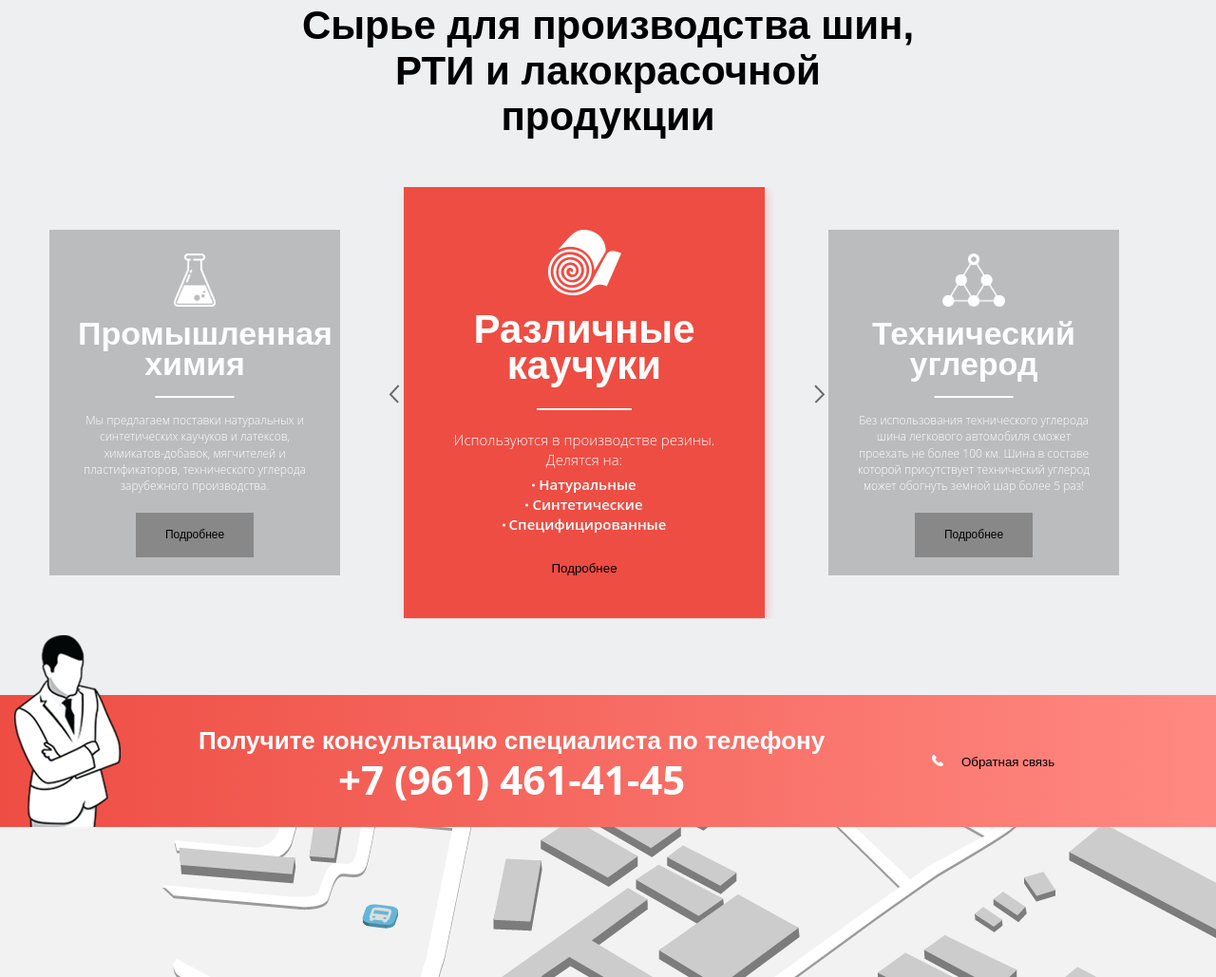
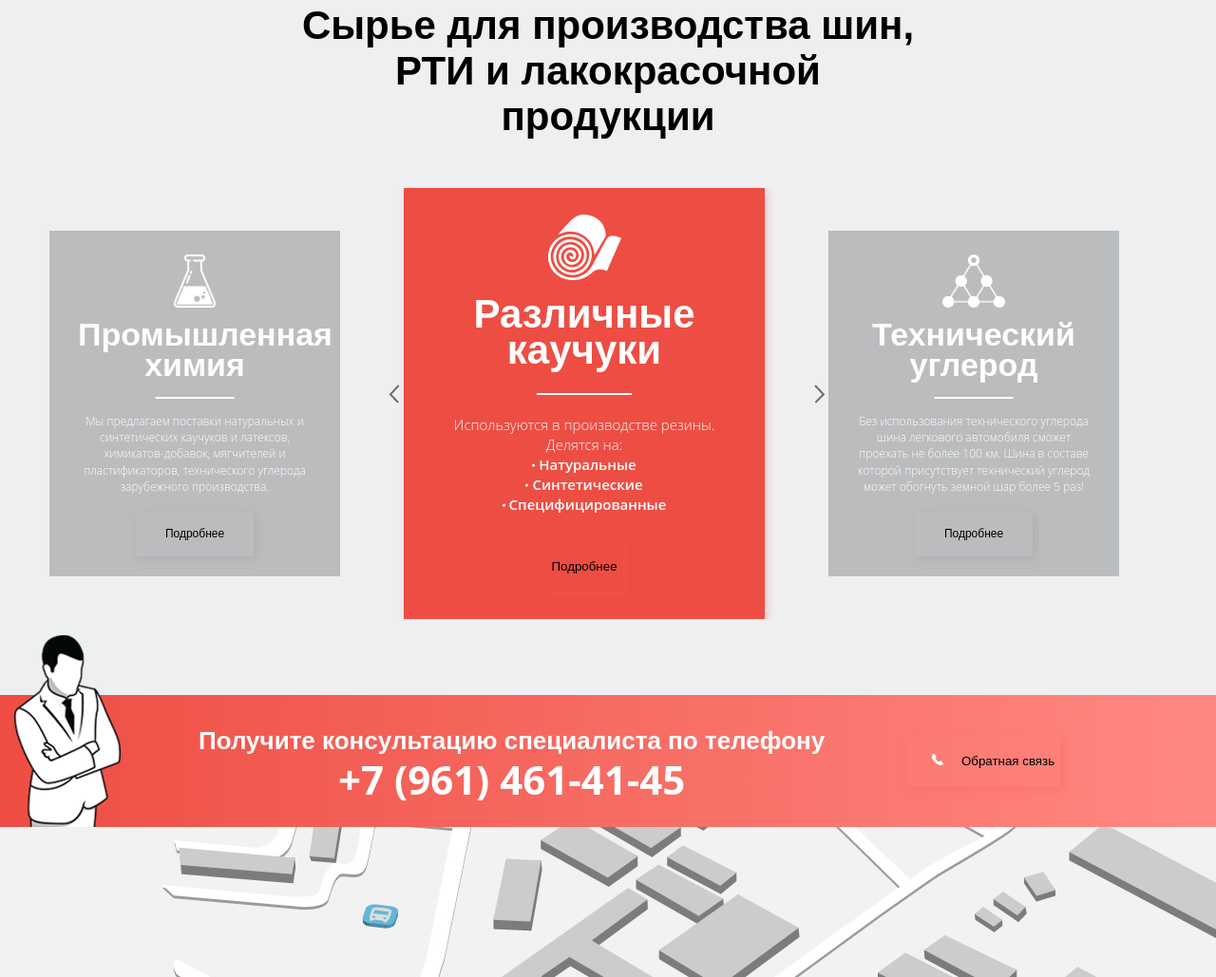
Before and after one commit to AnarAgaev/Rus-torg, a website: page src/index.html in a window 1280 px wide. Shown: the part 1716-2745 px from the top of the page at 95% size. Drawn offline with nearby package versions, Linux system fonts and the light colour scheme; files that its build step writes are made by us from their sources; files whose address does not match are found by name.

Commit message:
fix buttons

```diff
--- a/src/index.html
+++ b/src/index.html
@@ -350,51 +350,43 @@
         <div class="container">
             <div class="material__items-wrap">
                 <ul class="material__items">
-
                     <li class="material__item material__item_passive materials">
                         <div class="material__item-body">
                             <img src="/images/cemical.png" alt="Химическое сырье" class="material__icon">
                             <h3 class="material__title">Промышленная химия</h3>
-                            <p class="material__description">Мы предлагаем поставки натуральных и синтетических каучуков и латексов, химикатов-добавок, мягчителей и пластификаторов, технического углерода зарубежного производства.</p>
+                            <div class="material__description">Мы предлагаем поставки натуральных и синтетических каучуков и латексов, химикатов-добавок, мягчителей и пластификаторов, технического углерода зарубежного производства.</div>
                             <div class="material__button">
-                                <button class="btn-default btn-dark" data-card-id="chemistry"><span>Подробнее</span></button>
+                                <button class="btn-default-emty" data-card-id="chemistry"><span>Подробнее</span></button>
                             </div>
                         </div>
                     </li>
-
-
-
-
                     <li class="material__item material__item_active rubbers">
                         <div class="material__item-body">
                             <img src="/images/roolone.png" alt="Каучуки" class="material__icon">
                             <h3 class="material__title">Различные каучуки</h3>
-                            <p class="material__description">Используются в производстве резины. Делятся на:</p>
-                            <ul class="material__description-list">
-                                <li>Натуральные</li>
-                                <li>Синтетические</li>
-                                <li>Специфицированные</li>
-                            </ul>
+                            <div class="material__description">
+                                Используются в производстве резины. Делятся на:
+                                <ul class="material__description-list">
+                                    <li>Натуральные</li>
+                                    <li>Синтетические</li>
+                                    <li>Специфицированные</li>
+                                </ul>
+                            </div>
                             <div class="material__button">
-                                <button class="btn-default btn-dark" data-card-id="rubbers"><span>Подробнее</span></button>
+                                <button class="btn-default-emty" data-card-id="rubbers"><span>Подробнее</span></button>
                             </div>
                         </div>
                     </li>
-
-
                     <li class="material__item material__item_passive carbon">
                         <div class="material__item-body">
                             <img src="/images/molecul.png" alt="Технический  углерод" class="material__icon">
                             <h3 class="material__title">Технический  углерод</h3>
-                            <p class="material__description">Без использования технического углерода шина легкового автомобиля сможет проехать не более 100 км. Шина в составе которой присутствует технический углерод может обогнуть земной шар более 5 раз!</p>
+                            <div class="material__description">Без использования технического углерода шина легкового автомобиля сможет проехать не более 100 км. Шина в составе которой присутствует технический углерод может обогнуть земной шар более 5 раз!</div>
                             <div class="material__button">
-                                <button class="btn-default btn-dark" data-card-id="carbon"><span>Подробнее</span></button>
+                                <button class="btn-default-emty" data-card-id="carbon"><span>Подробнее</span></button>
                             </div>
                         </div>
                     </li>
-
-
-
                 </ul>
             </div>
         </div>
@@ -413,7 +405,7 @@
                 <p class="consultation__phone">+7 (961) 461-41-45</p>
             </div>
             <div class="consultation__button-container">
-                <button type="button" name="button" class="btn-default btn-dark open-feedback-modal">
+                <button type="button" name="button" class="btn-default-emty open-feedback-modal">
                     <span>
                         <img src="/images/btn-icon-phone.png" alt="">
                         Обратная связь
--- a/src/js/main.js
+++ b/src/js/main.js
@@ -175,28 +175,29 @@ function materialSliding(slideTo) {
     let positionLeft = sliderContainer.position().left
     let firstElement = $('.material__item:first')
     let lastElement = $('.material__item:last')
-    let activeElement = $('.material__item_active')
 
     switch (slideTo) {
         case 'left':
-            activeElement.clone().prependTo(sliderContainer)
-            lastElement.remove() // Deleted last element
             $('.material__item_active').addClass('material__item_passive').removeClass('material__item_active')
-            $('.material__item:eq(2)').removeClass('material__item_passive').addClass('material__item_active')
-            positionLeft -= STEP_WIDTH
-            sliderContainer.css('left', positionLeft + 'px')
+            $('.material__item:eq(1)').removeClass('material__item_passive').addClass('material__item_active')
             positionLeft += STEP_WIDTH
-            sliderContainer.animate({left: positionLeft + 'px'}, 800, 'easeOutQuart')
+            sliderContainer.animate({left: positionLeft + 'px'}, 800, 'easeOutQuart', function(){
+                lastElement.remove()
+                $('.material__item:eq(2)').clone().prependTo(sliderContainer)
+                positionLeft -= STEP_WIDTH
+                sliderContainer.css('left', positionLeft + 'px')
+            })
             break
         case 'right':
-            activeElement.clone().appendTo(sliderContainer)
-            firstElement.remove() // Deleted last element
             $('.material__item_active').addClass('material__item_passive').removeClass('material__item_active')
-            $('.material__item:eq(2)').removeClass('material__item_passive').addClass('material__item_active')
-            positionLeft += STEP_WIDTH
-            sliderContainer.css('left', positionLeft + 'px')
+            $('.material__item:eq(3)').removeClass('material__item_passive').addClass('material__item_active')
             positionLeft -= STEP_WIDTH
-            sliderContainer.animate({left: positionLeft + 'px'}, 800, 'easeOutQuart')
+            sliderContainer.animate({left: positionLeft + 'px'}, 800, 'easeOutQuart', function() {
+                firstElement.remove()
+                $('.material__item:eq(1)').clone().appendTo(sliderContainer)
+                positionLeft += STEP_WIDTH
+                sliderContainer.css('left', positionLeft + 'px')
+            })
             break
     }
 }
--- a/src/less/main.less
+++ b/src/less/main.less
@@ -381,8 +381,9 @@ header {
 .material {
     background-color: #eeeff1;
     position: relative;
-    .btn-default::before,
-    .btn-default::after {
+    padding: 80px 0;
+    *::before,
+    *::after {
         display: none;
     }
     &__items {
@@ -390,21 +391,14 @@ header {
         align-items: center;
         position: relative;
         width: 9999px;
-        &::before,
-        &::after {
-            display: none;
-        }
         &-wrap {
             position: relative;
             overflow: hidden;
             height: 455px;
-            &::before,
-            &::after {
-                display: none;
-            }
+            display: flex;
+            align-items: center;
         }
     }
-    padding: 80px 0;
     &-title {
         color: #000000;
         font-family: 'MetaPro', sans-serif;
@@ -421,10 +415,6 @@ header {
         justify-content: center;
         width: 410px;
         padding: 0;
-        &::before,
-        &::after {
-            display: none;
-        }
         &_passive {
             .material__item-body {
                 width: 306px;
@@ -432,11 +422,7 @@ header {
                 background-color: #babcbe;
                 padding: 25px 30px 24px;
                 position: relative;
-                transition: width .6s cubic-bezier(0.165, 0.84, 0.44, 1);
-                &::before,
-                &::after {
-                    display: none;
-                }
+                transition: width .5 linear, height .1s linear, background-color .2s linear; //cubic-bezier(0.165, 0.84, 0.44, 1)
             }
             .material__title::after {
                 content: '';
@@ -464,12 +450,7 @@ header {
                 flex-direction: column;
                 align-items: center;
                 justify-content: center;
-                transition: width .6s cubic-bezier(0.165, 0.84, 0.44, 1);
-                &::before,
-                &::after {
-                    display: none;
-                }
-
+                transition: width .5s linear, height .1s linear, background-color .2s linear; //cubic-bezier(0.165, 0.84, 0.44, 1);
             }
             .material__title::after {
                 content: '';
@@ -499,14 +480,15 @@ header {
         margin: 0 auto;
         padding-bottom: 28px;
         margin-bottom: 21px;
-
+        width: 100%;
+        transition: font-size .7s;
     }
     &__item_passive h3 {
         font-size: 34px;
         line-height: 32px;
         padding-bottom: 20px;
         margin-bottom: 15px;
-        transition: all 0s;
+        height: 84px;
     }
     &__item_passive .material__button {
         margin-top: 19px;
@@ -517,16 +499,11 @@ header {
     &__item_active h3 {
         font-size: 42px;
         line-height: 38px;
-        transition: all 0s;
+        height: 104px;
     }
     &__icon {
         display: block;
         margin: 0 auto 17px;
-        transition: all .8s;
-        &::before,
-        &::after {
-            display:none;
-        }
     }
     &__item_passive .material__icon {
         width: auto;
@@ -538,22 +515,25 @@ header {
         color: #ffffff;
         font-family: "Open Sans", sans-serif;
         font-weight: 300;
-        transition: all .8s;
     }
     &__item_active &__description {
         font-size: 15px;
         line-height: 21px;
+        width: 320px;
+        height: 105px;
     }
     &__item_passive &__description {
         font-size: 12px;
         line-height: 17.35px;
+        width: 246px;
+        height: 85px;
+        margin: 0 auto;
     }
     &__description-list {
         display: flex;
         justify-content: center;
         flex-direction: column;
         align-items: center;
-        margin-top: 5px;
         li {
             color: #ffffff;
             font-family: "Open Sans", sans-serif;
@@ -586,10 +566,6 @@ header {
         display: flex;
         justify-content: center;
         margin-top: 27px;
-        &::before,
-        &::after {
-            display: none;
-        }
     }
     &__item_passive &__button button {
         box-shadow: none;
@@ -597,7 +573,27 @@ header {
         padding: 0 31px 0 31px;
         height: 47px;
         line-height: 45px;
-        background-color: #888888;
+        box-shadow: 3px 3px 8px rgba(152, 152, 152, 0.35);
+        transition: background-color .3s, border-color .3s, box-shadow .3s;
+        background-color: transparent;
+        &:hover {
+            background-color: #888888;
+            border-color: #888888;
+            box-shadow: 3px 3px 8px rgba(152, 152, 152, 0);
+        }
+    }
+    &__item_active &__button button {
+        height: 55px;
+        line-height: 51px;
+        box-shadow: 3px 3px 8px rgba(255, 93, 83, 0.35);
+        border-width: 2px;
+        transition: background-color .3s, border-color .3s, box-shadow .3s;
+        background-color: transparent;
+        &:hover {
+            background-color: #e40f00;
+            border-color: #e40f00;
+            box-shadow: 3px 3px 8px rgba(255, 93, 83, 0);
+        }
     }
     &__arr {
         width: 30px;
@@ -672,8 +668,19 @@ header {
             display: none;
         }
     }
-    &__button-container .btn-default {
+    &__button-container .btn-default-emty {
         padding-left: 27px;
+        height: 55px;
+        line-height: 51px;
+        box-shadow: 3px 3px 8px rgba(255, 93, 83, 0.35);
+        border-width: 2px;
+        transition: background-color .3s, border-color .3s, box-shadow .3s;
+        background-color: transparent;
+        &:hover {
+            background-color: #e40f00;
+            border-color: #e40f00;
+            box-shadow: 3px 3px 8px rgba(255, 93, 83, 0);
+        }
         img {
             margin-right: 15px;
         }
--- a/src/less/template.less
+++ b/src/less/template.less
@@ -151,9 +151,6 @@ body.modal-open {
         z-index: 30;
     }
 }
-.btn-dark {
-    background-color: #e40f00;
-}
 
 // Anchors
 .base-anchor {
```
